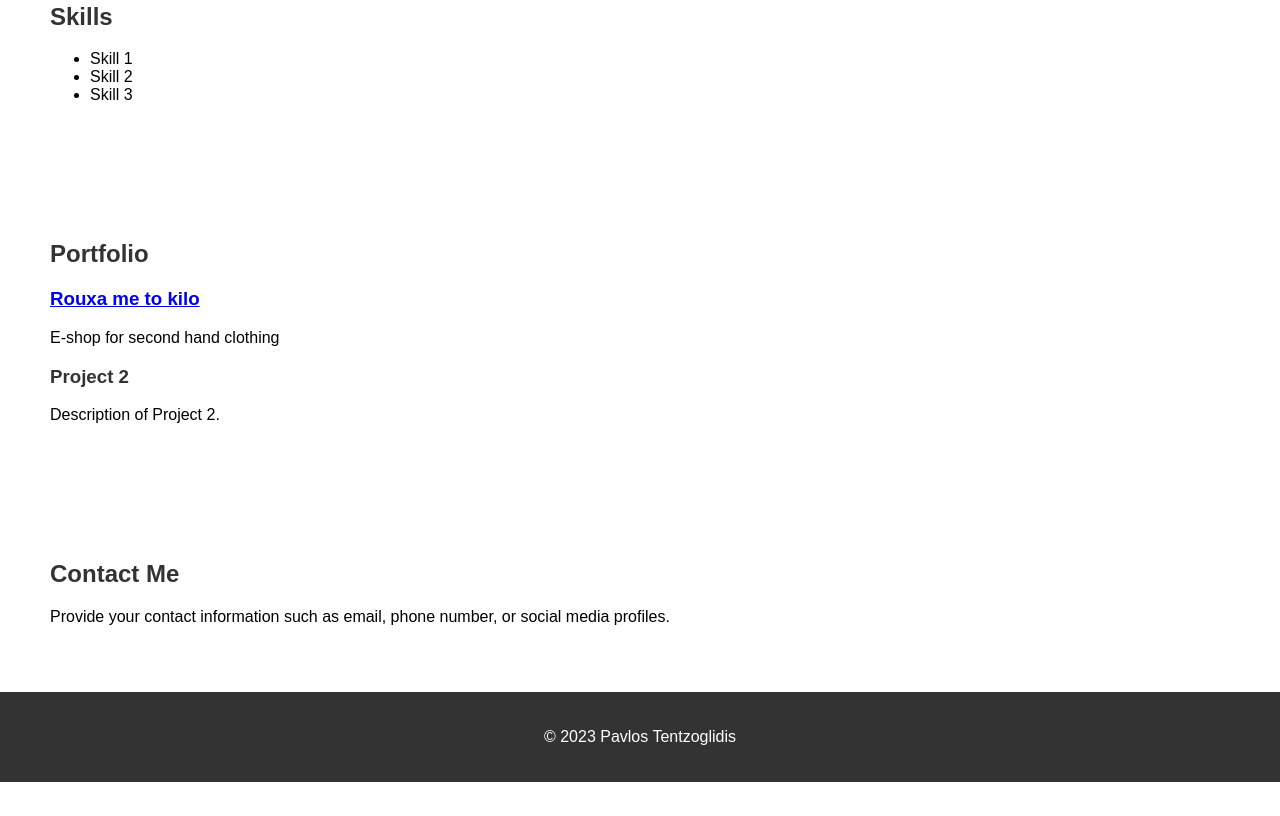
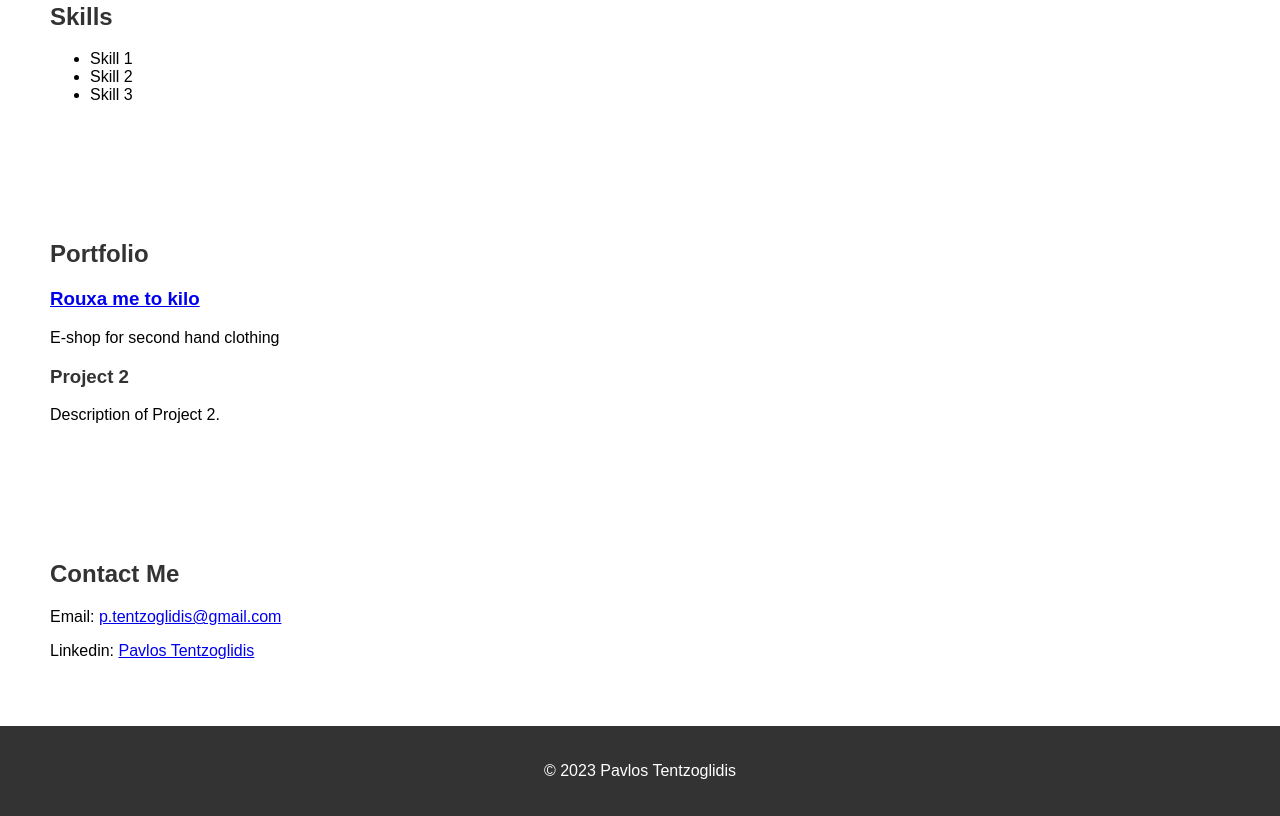
Before and after one commit to PaTentz/patentz.github.io, a plain HTML site: page index.html in a window 1280 px wide. Shown: the part 565-1381 px from the top of the page. Before the commit the page ends 1347 px from the top, so only its background shows below. Drawn offline with Linux system fonts and the light colour scheme.

Commit message:
Update index.html

```diff
--- a/index.html
+++ b/index.html
@@ -52,7 +52,8 @@
 
   <section id="contact">
     <h2>Contact Me</h2>
-    <p>Provide your contact information such as email, phone number, or social media profiles.</p>
+    <p>Email: <a href="mailto:p.tentzoglidis@gmail.com">p.tentzoglidis@gmail.com</a></p>
+    <p>Linkedin: <a href="https://www.linkedin.com/in/pavlos-tentzoglidis/">Pavlos Tentzoglidis</a></p>
   </section>
 
   <footer>
```
